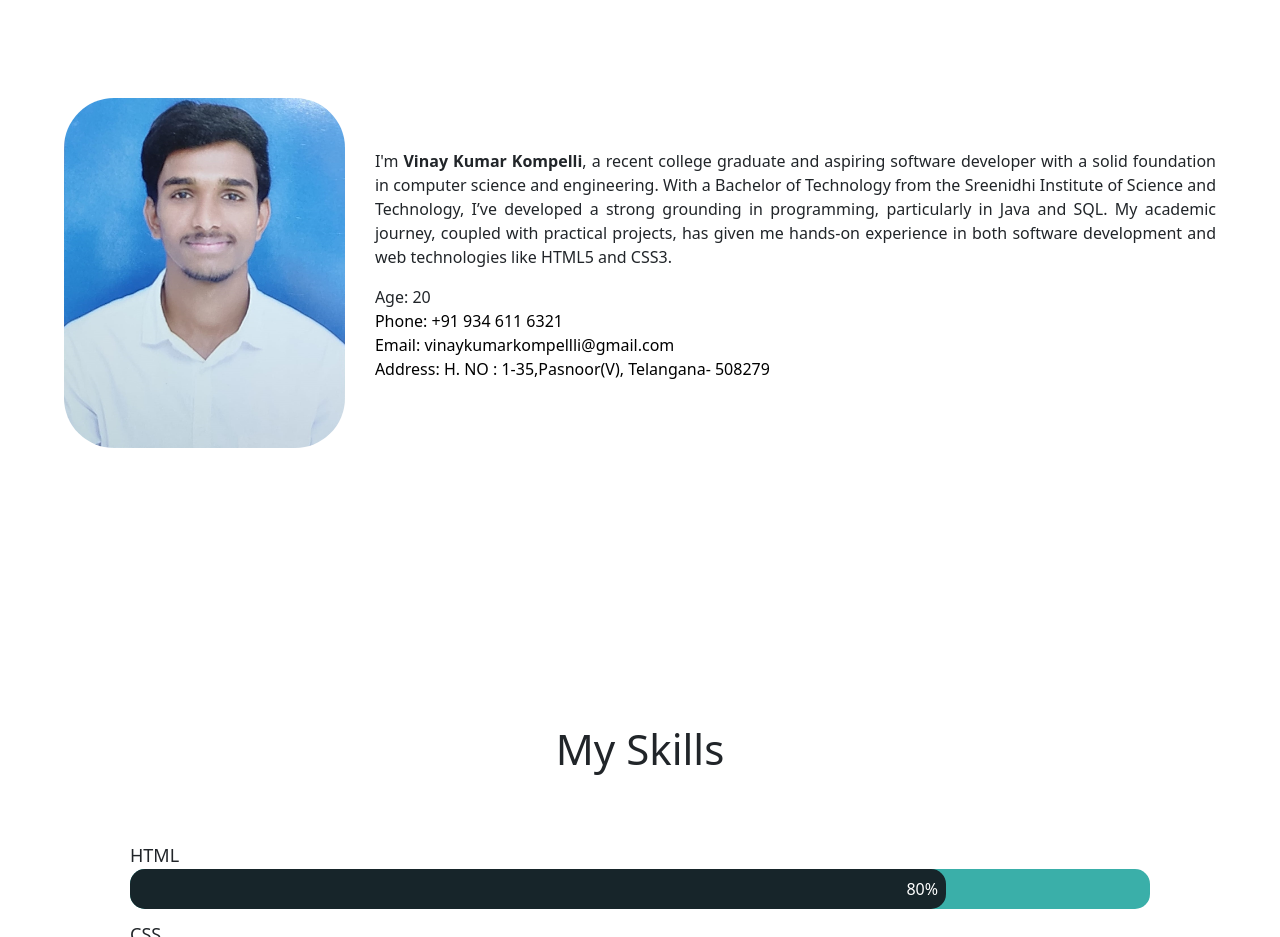
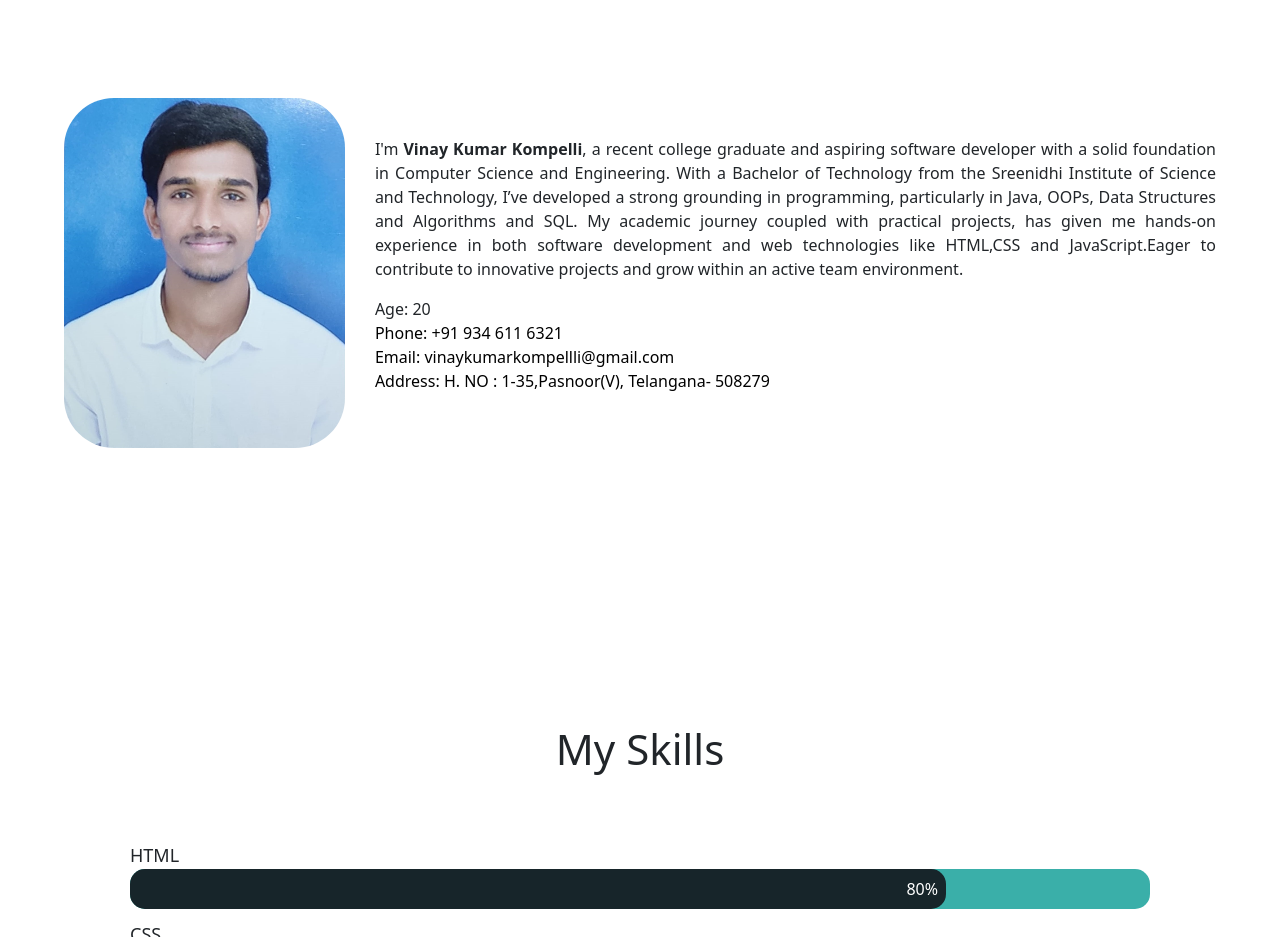
Before and after one commit to Vinay-kumar123/Portfolio_Vinay_Kumar, a plain HTML site: page index.html in a window 1280 px wide. Shown: the part 980-1917 px from the top of the page. Drawn offline with nearby package versions, Linux system fonts and the light colour scheme.

Commit message:
Update index.html

```diff
--- a/index.html
+++ b/index.html
@@ -75,9 +75,10 @@
         <img src="./Images/Pass_Photo_VinayK.jpeg" class="image" alt="Profile" width="350px" height="350px" style="border-radius: 50px;">
         <div class="about-text">
           <p>
-            I'm <b>Vinay Kumar Kompelli</b>, a recent college graduate and aspiring software developer with a solid foundation in computer science and engineering.
-            With a Bachelor of Technology from the Sreenidhi Institute of Science and Technology, I’ve developed a strong grounding in programming, particularly in Java and SQL.
-            My academic journey, coupled with practical projects, has given me hands-on experience in both software development and web technologies like HTML5 and CSS3.
+            I'm <b>Vinay Kumar Kompelli</b>, a recent college graduate and aspiring software developer with a solid foundation in Computer Science and Engineering.
+            With a Bachelor of Technology from the Sreenidhi Institute of Science and Technology, I’ve developed a strong grounding in programming, particularly in Java, OOPs, Data Structures and Algorithms and SQL.
+            My academic journey coupled with practical projects, has given me hands-on experience in both software development and web technologies like HTML,CSS and JavaScript.Eager to contribute
+            to innovative projects and grow within an active team environment.
           <p>
             Age: 20 <br>
             <a href="tel:+91 9346116321">Phone: +91 934 611 6321</a> <br>
```
